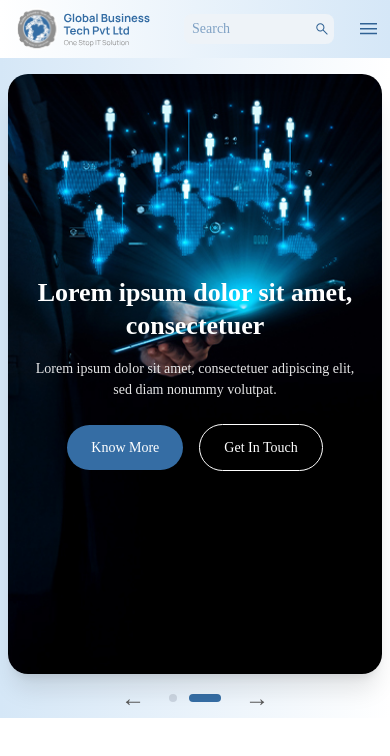
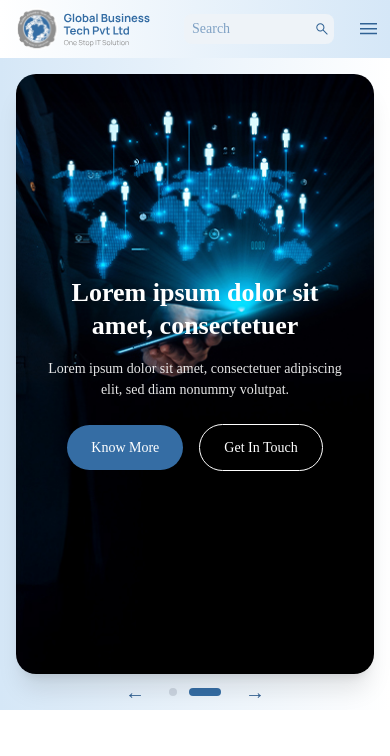
Before and after one commit to inbounderzweb/global-business-tech, a Next.js app: page / in a window 390 px wide. Shown: the top 756 px of the page. Built offline with nearby package versions, Linux system fonts and the light colour scheme.

Commit message:
banner-2

```diff
--- a/src/components/BannerSlider.js
+++ b/src/components/BannerSlider.js
@@ -82,7 +82,7 @@ export default function BannerSlider({ slides, autoPlay = true, interval = 5000
         <div className="flex items-center justify-center gap-6 mt-2 lg:mt-4">
           <button
             onClick={prev}
-            className="text-[#565656] text-2xl hover:text-black transition"
+            className="text-[#2C5C8F] text-2xl transition"
             aria-label="Previous slide"
           >
             ←
@@ -105,7 +105,7 @@ export default function BannerSlider({ slides, autoPlay = true, interval = 5000
 
           <button
             onClick={next}
-            className="text-[#565656] text-2xl hover:text-black transition"
+            className="text-[#2C5C8F] text-2xl transition"
             aria-label="Next slide"
           >
             →
@@ -117,7 +117,7 @@ export default function BannerSlider({ slides, autoPlay = true, interval = 5000
       {/* ========================= */}
       {/* Mobile Banner */}
       {/* ========================= */}
-      <div className="w-full xl:w-[90%] mx-auto mt-3 px-2 block lg:hidden">
+      <div className="w-full xl:w-[90%] mx-auto mt-3 px-4 block lg:hidden">
         <div className="relative w-full h-[600px] rounded-[20px] overflow-hidden shadow-xl">
           {SLIDES.map((s, idx) => (
             <div
@@ -165,10 +165,10 @@ export default function BannerSlider({ slides, autoPlay = true, interval = 5000
         </div>
 
         {/* Controls */}
-        <div className="flex items-center justify-center gap-6 mt-2 lg:mt-4">
+        <div className="flex items-center justify-center gap-6 mt-1 lg:mt-4">
           <button
             onClick={prev}
-            className="text-[#565656] text-2xl hover:text-black transition"
+            className="text-[#2C5C8F] text-xl transition"
             aria-label="Previous slide"
           >
             ←
@@ -191,7 +191,7 @@ export default function BannerSlider({ slides, autoPlay = true, interval = 5000
 
           <button
             onClick={next}
-            className="text-[#565656] text-2xl hover:text-black transition"
+            className="text-[#2C5C8F] text-xl transition"
             aria-label="Next slide"
           >
             →
```
